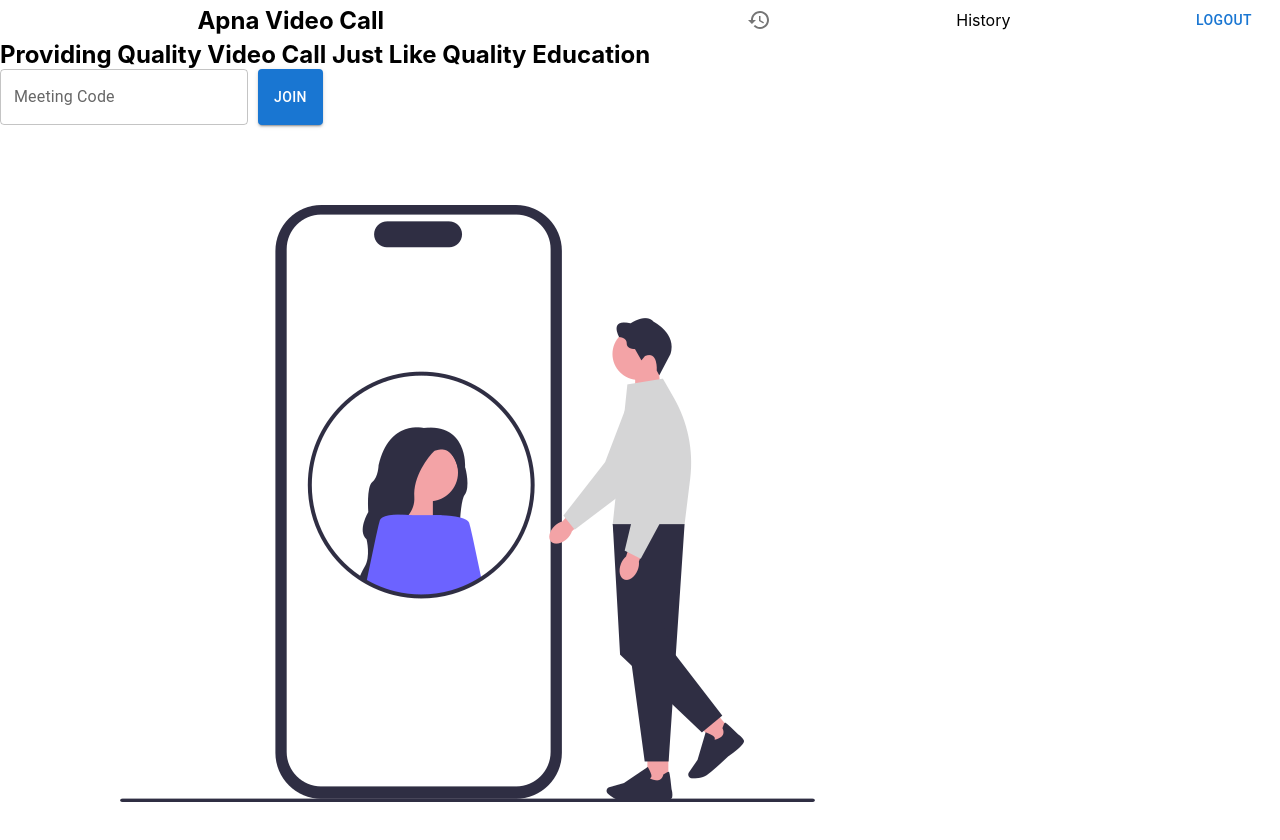
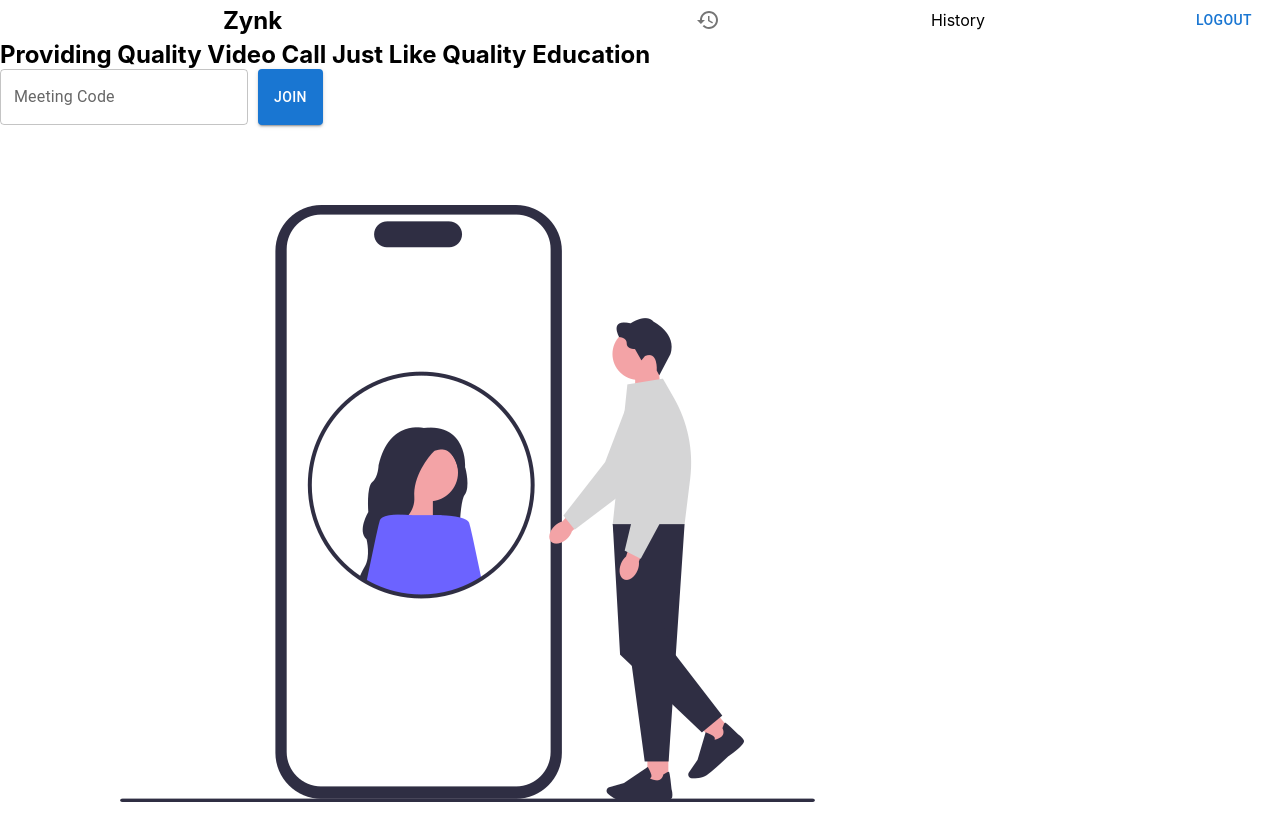
Before and after one commit to sameerranjan17/Apna-Video-Call, a React (Vite) app in the folder frontend/: page /home in a window 1280 px wide. Shown: the top 840 px of the page. Built offline with nearby package versions, Linux system fonts and the light colour scheme; no server answers; sample sign-in values are in the browser's storage.

Commit message:
Changed the name

```diff
--- a/frontend/src/pages/home.jsx
+++ b/frontend/src/pages/home.jsx
@@ -24,7 +24,7 @@ function HomeComponent() {
       <div className="navBar">
         <div style={{ display: "inline-flex", alignItems: "end" }}></div>
 
-        <h2>Apna Video Call</h2>
+        <h2>Zynk</h2>
 
 
       <div style={{ display: "flex", alignItems: "center" }}></div>
```
